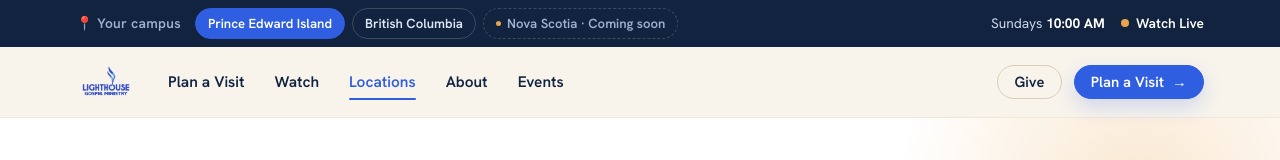
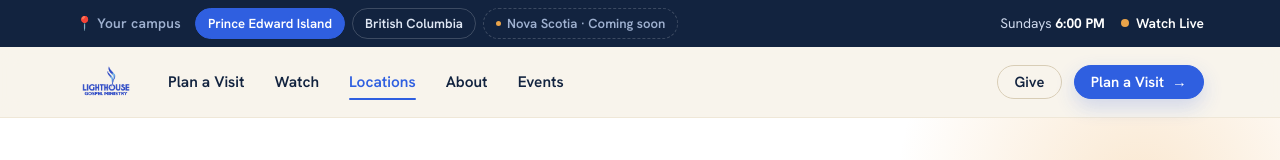
Before and after one commit to Avanti-Insieme/churchtemplate, a React (Vite) app: page /locations in a window 1280 px wide. Shown: the top 160 px of the page. Built offline with nearby package versions, Linux system fonts and the light colour scheme.

Commit message:
make the campus bar and time dynamic and update events

```diff
--- a/data.json
+++ b/data.json
@@ -105,7 +105,7 @@
   "events": {
     "pageHero": {
       "eyebrow": "What are we doing next?!",
-      "h1": "Upcoming Events",
+      "h1": "Upcoming <em>events</em>",
       "leadParagraph": "Worship nights, first-timer lunches and gatherings for every season of life. There's always a next step at Lighthouse."
     },
     "items": [
@@ -137,5 +137,37 @@
         ]
       }
     }
-  ]
+  ],
+  "pei": {
+    "meetingTimes": [
+      {
+        "day": "Sunday",
+        "time": "6:00 PM",
+        "meta": "Worship Service",
+        "description": "Worship Service"
+      },
+      {
+        "day": "Tuesday",
+        "time": "7:00 PM",
+        "meta": "Bible Study",
+        "description": "Bible Study"
+      }
+    ]
+  },
+  "bc": {
+    "meetingTimes": [
+      {
+        "day": "Sunday",
+        "time": "10:00 AM",
+        "meta": "Worship Service",
+        "description": "Worship Service"
+      },
+      {
+        "day": "Tuesday",
+        "time": "7:00 PM",
+        "meta": "Bible Study",
+        "description": "Bible Study"
+      }
+    ]
+  }
 }
--- a/src/App.tsx
+++ b/src/App.tsx
@@ -5,7 +5,7 @@ import Visit from './pages/Visit'
 import Watch from './pages/Watch.jsx'
 import Locations from './pages/Locations.js'
 import About from './pages/About.js'
-import Events from './pages/Events.jsx'
+import Events from './pages/Events'
 import Give from './pages/Give.jsx'
 
 export default function App() {
--- a/src/components/CampusBar.jsx
+++ b/src/components/CampusBar.tsx
@@ -1,5 +1,7 @@
-import { useState } from 'react'
+import { useEffect, useState } from 'react'
 import { Link } from 'react-router-dom'
+import Data from '../../data.json';
+import { MeetingTime } from '../types';
 
 const CAMPUSES = [
   { id: 'pei', label: 'Prince Edward Island' },
@@ -8,6 +10,15 @@ const CAMPUSES = [
 
 export default function CampusBar() {
   const [active, setActive] = useState('pei')
+  const [meetingTime, setMeetTime] = useState<MeetingTime | undefined>(undefined)
+
+  useEffect(() => {
+    if (Data[active]) {
+      const time = Data[active]?.meetingTimes?.find((meet: MeetingTime) => meet.day == "Sunday" );
+      setMeetTime(time)
+    }
+  }, [active])
+
   return (
     <div className="campusbar">
       <div className="wrap">
@@ -25,7 +36,7 @@ export default function CampusBar() {
           <span className="chip soon"><span className="dot"></span>Nova Scotia · Coming soon</span>
         </div>
         <div className="cb-right">
-          <span className="cb-time">Sundays <b>10:00 AM</b></span>
+          <span className="cb-time">{meetingTime?.day}s <b>{meetingTime?.time}</b></span>
           <Link className="live" to="/watch"><span className="pulse"></span>Watch Live</Link>
         </div>
       </div>
--- a/src/components/Layout.jsx
+++ b/src/components/Layout.jsx
@@ -1,4 +1,4 @@
-import CampusBar from './CampusBar.jsx'
+import CampusBar from './CampusBar'
 import Header from './Header.jsx'
 import Footer from './Footer.jsx'
 import { Outlet } from 'react-router-dom'
--- a/src/pages/Events.jsx
+++ b/src/pages/Events.tsx
@@ -17,7 +17,7 @@ export default function Events() {
         <div className="wrap">
           <div className="crumb"><Link to="/">Home</Link><span className="sep">/</span><span>Events</span></div>
           <span className="eyebrow">{data?.pageHero.eyebrow ?? "What's happening"}</span>
-          <h1>Upcoming <em>events</em></h1>
+          <h1 dangerouslySetInnerHTML={{ __html: data.pageHero.h1 }}></h1>
           <p className="lead">
           {
             data.pageHero.leadParagraph ??
@@ -40,7 +40,7 @@ export default function Events() {
                   </div>
                 </div>
                 <a className="btn btn-ghost btn-sm ev-cta" href="#">Details</a>
-                <div className="more-detail">{e.description}</div>
+                {/* <div className="more-detail">{e.description}</div> */}
               </div>
                 </>
             ))}
```
